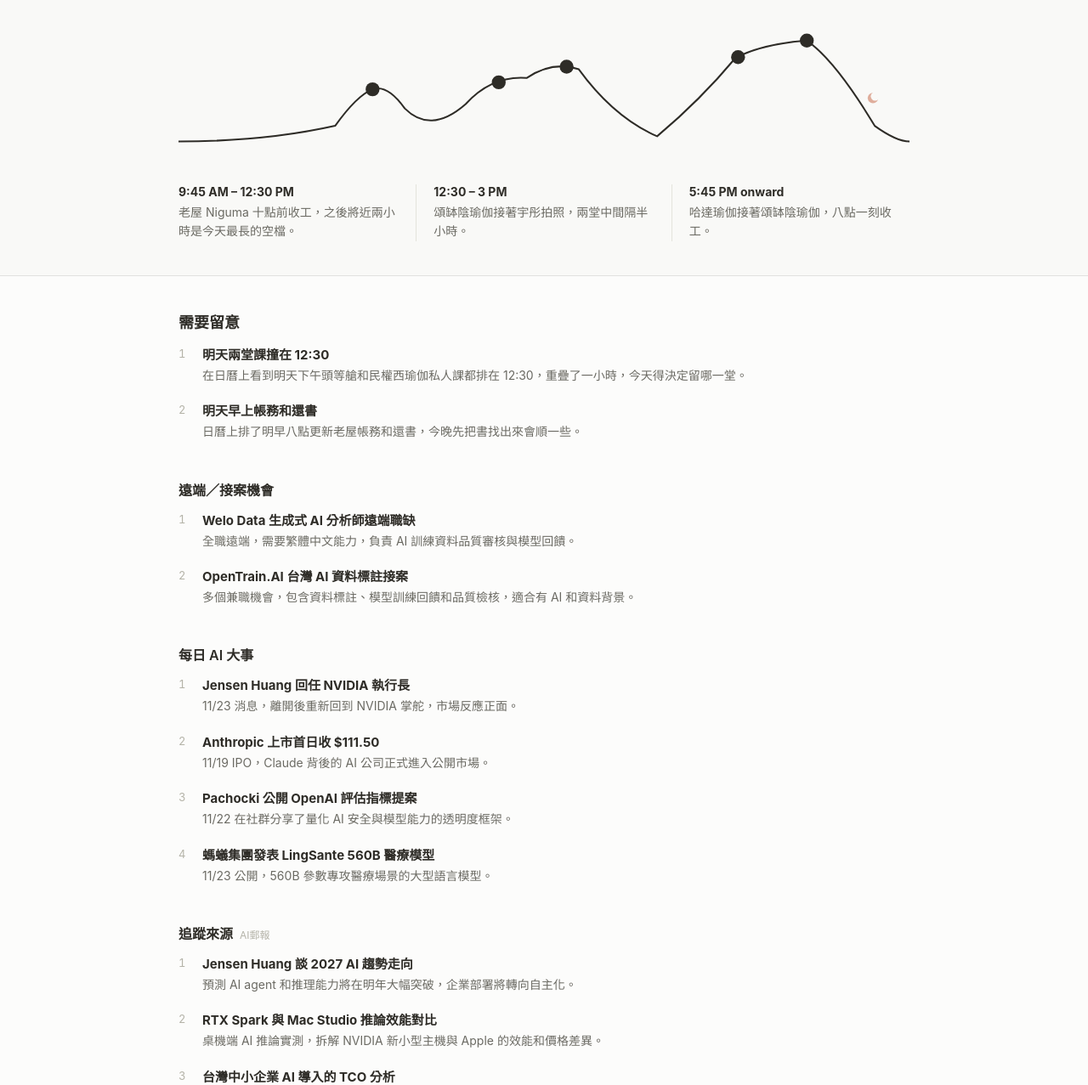
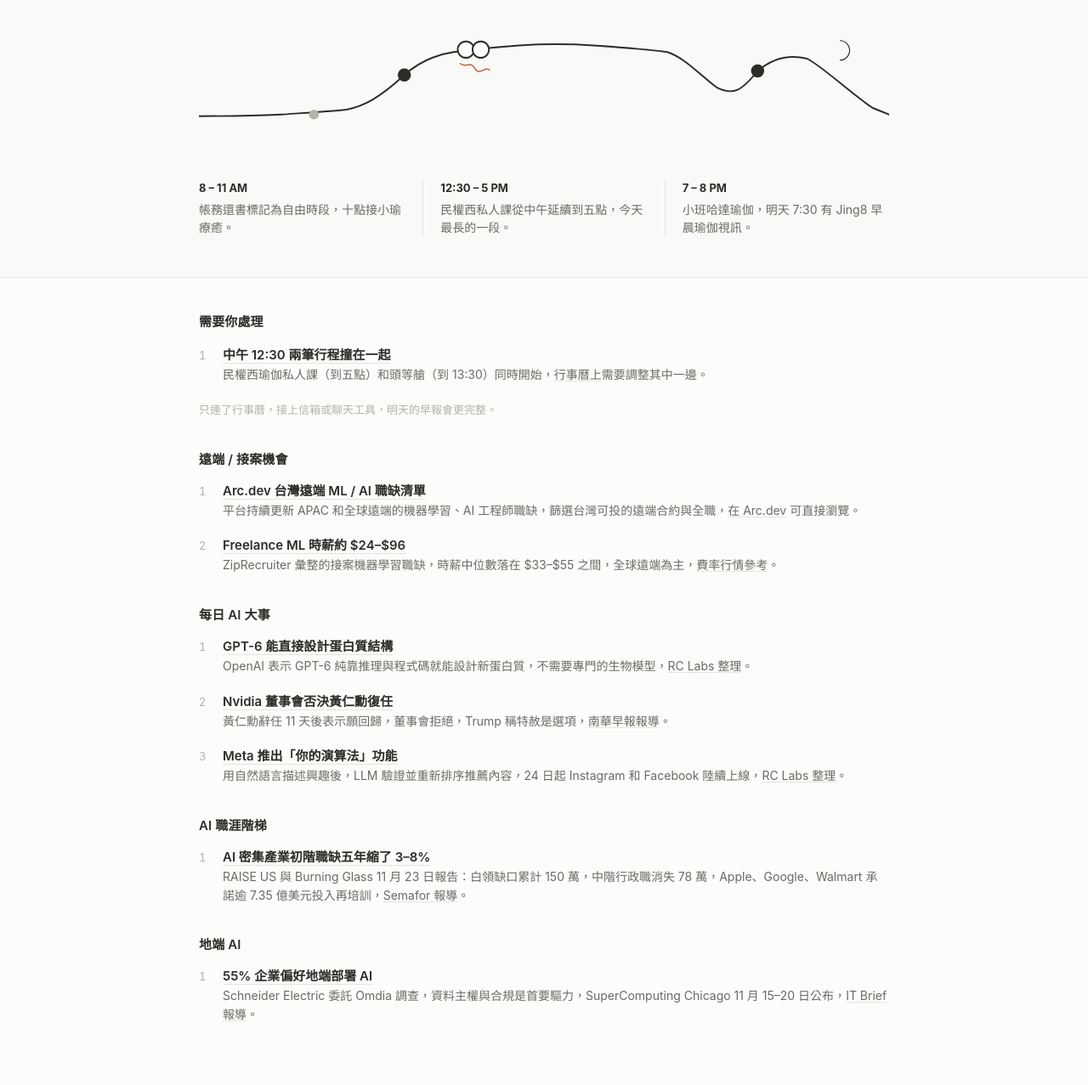
Before and after one commit to lanyliu/lanyliu.github.io, a plain HTML site: page morning-brief/index.html in a window 1280 px wide. Shown: the part 199-1476 px from the top of the page at 85% size. Drawn offline with Linux system fonts and the light colour scheme.

Commit message:
morning brief 2026-11-25

```diff
--- a/morning-brief/index.html
+++ b/morning-brief/index.html
@@ -3,159 +3,152 @@
 <head>
 <meta charset="UTF-8">
 <meta name="viewport" content="width=device-width, initial-scale=1.0">
-<title>Morning Brief</title>
+<title>早報 · 11月25日</title>
 <style>
-*{margin:0;padding:0;box-sizing:border-box}
-body{background:#FCFCFB;color:#2E2C27;font-family:-apple-system,"Segoe UI",sans-serif;-webkit-font-smoothing:antialiased}
-.top-band{background:#F9F9F7;padding:48px 16px 40px}
-.bottom-band{background:#FCFCFB;padding:40px 16px 56px;border-top:1px solid #E1E1DF}
-.content{max-width:860px;margin:0 auto}
-.day-date{font-size:14px;color:#6B6A63;margin-bottom:10px;letter-spacing:.02em}
-.headline{font-family:Georgia,"Songti TC","Noto Serif CJK TC",serif;font-size:40px;line-height:1.3;color:#2E2C27;margin-bottom:32px;font-weight:400}
-.terrain{display:block;width:100%;height:auto;margin-bottom:28px}
-.acts{display:flex}
+*,*::before,*::after{margin:0;padding:0;box-sizing:border-box}
+:root{
+--bg:#FCFCFB;--wash:#F9F9F7;--ink:#2E2C27;--ink-soft:#6B6A63;
+--ink-grey:#B4B3A8;--hairline:#E4E3DC;--border:#E1E1DF;
+--clay:#C6613F;--clay-hover:#AE5133;
+}
+body{background:var(--bg);color:var(--ink);font-family:-apple-system,"Segoe UI",sans-serif;line-height:1.6;-webkit-font-smoothing:antialiased}
+.band-top{background:var(--wash)}
+.band-bottom{background:var(--bg);border-top:1px solid var(--border)}
+.wrap{max-width:860px;margin:0 auto;padding:48px 24px}
+.band-bottom .wrap{padding-top:40px;padding-bottom:56px}
+.day-date{font-size:14px;color:var(--ink-soft);letter-spacing:.02em;margin-bottom:8px}
+.headline{font-family:Georgia,"Songti TC","Noto Serif CJK TC",serif;font-size:40px;line-height:1.25;color:var(--ink);margin-bottom:32px;font-weight:600}
+.terrain{width:100%;margin-bottom:28px}
+.acts{display:flex;gap:0;position:relative}
 .act{flex:1;padding:0 20px}
 .act:first-child{padding-left:0}
 .act:last-child{padding-right:0}
-.act+.act{border-left:1px solid #E4E3DC}
-.act-time{font-weight:700;font-size:14px;color:#2E2C27;margin-bottom:5px}
-.act-desc{font-size:14px;color:#6B6A63;line-height:1.6}
-.section-heading{font-size:18px;font-weight:600;color:#2E2C27;margin:44px 0 16px}
-.section-heading:first-child{margin-top:0}
+.act+.act{border-left:1px solid var(--hairline)}
+.act-time{font-size:13px;font-weight:700;color:var(--ink);margin-bottom:4px;text-transform:uppercase}
+.act-desc{font-size:14px;color:var(--ink-soft);line-height:1.5}
+.section-heading{font-size:15px;font-weight:600;color:var(--ink);margin-bottom:16px;letter-spacing:.01em}
 .item{margin-bottom:20px;padding-left:28px;position:relative}
-.item-num{position:absolute;left:0;top:1px;color:#B4B3A8;font-size:13px;font-variant-numeric:tabular-nums}
-.item-title{font-weight:700;font-size:15px;color:#2E2C27;line-height:1.4}
-.item-title a{color:#2E2C27;text-decoration:none}
-.item-title a:hover{text-decoration:underline}
-.item-desc{font-size:14px;color:#6B6A63;line-height:1.6;margin-top:3px}
-.item-desc a{color:#6B6A63;text-decoration:underline;text-underline-offset:2px}
-.themed-section{margin-top:44px}
-.themed-heading{font-size:16px;font-weight:600;color:#2E2C27;margin-bottom:14px}
-.source-tag{font-size:12px;color:#B4B3A8;font-weight:400;margin-left:8px}
+.item-num{position:absolute;left:0;top:1px;font-size:13px;color:var(--ink-grey);font-variant-numeric:tabular-nums}
+.item-title{font-size:15px;font-weight:600;line-height:1.4}
+.item-title a{color:var(--ink);text-decoration:none;border-bottom:1px solid var(--hairline)}
+.item-title a:hover{border-bottom-color:var(--ink-soft)}
+.item-body{font-size:14px;color:var(--ink-soft);line-height:1.55;margin-top:2px}
+.item-body a{color:var(--ink-soft);text-decoration:underline;text-decoration-color:var(--hairline);text-underline-offset:2px}
+.item-body a:hover{text-decoration-color:var(--ink-soft)}
+.connect-hint{font-size:13px;color:var(--ink-grey);margin-top:8px;margin-bottom:36px}
+.section-block{margin-top:36px}
+.section-block .section-heading{margin-bottom:14px}
 @media(max-width:640px){
 .headline{font-size:30px}
-.acts{flex-direction:column}
-.act+.act{border-left:none;border-top:1px solid #E4E3DC;padding-top:14px;margin-top:14px}
+.acts{flex-direction:column;gap:0}
+.act+.act{border-left:none;border-top:1px solid var(--hairline);padding-top:12px;margin-top:12px}
 .act{padding:0}
-.top-band{padding:32px 16px 28px}
-.bottom-band{padding:28px 16px 40px}
+.wrap{padding:32px 16px}
+.band-bottom .wrap{padding-top:28px;padding-bottom:40px}
 }
 </style>
 </head>
 <body>
-<div class="top-band">
-<div class="content">
-<div class="day-date">星期二 · 11月24日</div>
-<h1 class="headline">五堂瑜伽和頌缽從早排到晚，Lany，課與課之間留了幾段喘氣的空檔。</h1>
-<svg class="terrain" viewBox="0 0 840 170" width="840" height="170" xmlns="http://www.w3.org/2000/svg">
-<path d="M0,148 Q100,148 180,130 Q205,95 223,88 Q240,82 260,110 Q290,140 330,105 Q360,72 400,75 Q430,55 460,65 Q500,120 550,142 Q600,100 640,52 Q670,36 722,32 Q755,55 800,130 Q825,148 840,148" fill="none" stroke="#2E2C27" stroke-width="2" stroke-linecap="round" stroke-linejoin="round"/>
-<circle cx="223" cy="88" r="8" fill="#2E2C27"/>
-<circle cx="368" cy="80" r="8" fill="#2E2C27"/>
-<circle cx="446" cy="62" r="8" fill="#2E2C27"/>
-<circle cx="643" cy="51" r="8" fill="#2E2C27"/>
-<circle cx="722" cy="32" r="8" fill="#2E2C27"/>
-<circle cx="798" cy="98" r="6" fill="#C6613F" opacity="0.5"/>
-<circle cx="800.5" cy="96" r="5" fill="#F9F9F7"/>
+<div class="band-top">
+<div class="wrap">
+<div class="day-date">星期三 · 11月25日 2026</div>
+<div class="headline">十點前是你的，Lany，之後從療癒到哈達一路排滿到八點。</div>
+<svg class="terrain" viewBox="0 0 840 170" fill="none" xmlns="http://www.w3.org/2000/svg">
+<!-- Terrain stroke: flat morning → rise at 10 → plateau 12:30-17 → dip → rise 19-20 → down -->
+<path d="M0,130 C40,130 60,130 100,128 C130,126 150,125 180,122 C200,118 220,108 250,80 C270,62 290,55 310,52 C340,48 360,46 390,44 C420,42 450,42 480,44 C510,46 540,48 570,52 C590,58 610,80 630,95 C650,105 660,100 680,75 C700,58 720,55 740,60 C760,70 790,100 820,120 L840,128" stroke="#2E2C27" stroke-width="2" stroke-linecap="round" stroke-linejoin="round"/>
+<!-- 8AM grey dot (free/optional) -->
+<circle cx="140" cy="128" r="6" fill="#B4B3A8"/>
+<!-- 10AM 小瑜 filled dot -->
+<circle cx="250" cy="80" r="8" fill="#2E2C27"/>
+<!-- 12:30 overlap: two hollow intersecting circles -->
+<circle cx="325" cy="49" r="10" fill="#FCFCFB" stroke="#2E2C27" stroke-width="2"/>
+<circle cx="343" cy="49" r="10" fill="#FCFCFB" stroke="#2E2C27" stroke-width="2"/>
+<!-- Clay tension squiggle under overlap -->
+<path d="M318,66 C324,72 330,62 336,72 C342,82 348,68 354,74" stroke="#C6613F" stroke-width="1.5" fill="none" stroke-linecap="round"/>
+<!-- 19:00 哈達 filled dot -->
+<circle cx="680" cy="75" r="8" fill="#2E2C27"/>
+<!-- Moon motif for late finish + early tomorrow -->
+<path d="M780,38 A12,12 0 1,1 780,62 A8,8 0 1,0 780,38Z" fill="none" stroke="#2E2C27" stroke-width="1.2"/>
 </svg>
 <div class="acts">
 <div class="act">
-<div class="act-time">9:45 AM – 12:30 PM</div>
-<div class="act-desc">老屋 Niguma 十點前收工，之後將近兩小時是今天最長的空檔。</div>
+<div class="act-time">8 – 11 AM</div>
+<div class="act-desc">帳務還書標記為自由時段，十點接小瑜療癒。</div>
 </div>
 <div class="act">
-<div class="act-time">12:30 – 3 PM</div>
-<div class="act-desc">頌缽陰瑜伽接著宇彤拍照，兩堂中間隔半小時。</div>
+<div class="act-time">12:30 – 5 PM</div>
+<div class="act-desc">民權西私人課從中午延續到五點，今天最長的一段。</div>
 </div>
 <div class="act">
-<div class="act-time">5:45 PM onward</div>
-<div class="act-desc">哈達瑜伽接著頌缽陰瑜伽，八點一刻收工。</div>
+<div class="act-time">7 – 8 PM</div>
+<div class="act-desc">小班哈達瑜伽，明天 7:30 有 Jing8 早晨瑜伽視訊。</div>
 </div>
 </div>
 </div>
 </div>
-<div class="bottom-band">
-<div class="content">
-<h2 class="section-heading">需要留意</h2>
+
+<div class="band-bottom">
+<div class="wrap">
+
+<div class="section-heading">需要你處理</div>
 <div class="item">
 <span class="item-num">1</span>
-<div class="item-title">明天兩堂課撞在 12:30</div>
-<div class="item-desc">在日曆上看到明天下午頭等艙和民權西瑜伽私人課都排在 12:30，重疊了一小時，今天得決定留哪一堂。</div>
+<div class="item-title"><a href="https://www.google.com/calendar/event?eid=NmdvajhkMWk2NHE2MmI5bjc0b2o2YjlrY2dwNmNiYjI2NHJtY2I5a2NsaW0yZTFqY29yajhlOWdjbyBsYW55bGl1MTIyQG0">中午 12:30 兩筆行程撞在一起</a></div>
+<div class="item-body">民權西瑜伽私人課（到五點）和頭等艙（到 13:30）同時開始，<a href="https://www.google.com/calendar/event?eid=Y2dxNjJkaHA2OHNqOGI5bjY1ajNnYjlrNnRpajZiYjFjOWg2MmI5ajY1aTNlY2I2NzFoNjRvcGtjNCBsYW55bGl1MTIyQG0">行事曆上</a>需要調整其中一邊。</div>
+</div>
+<div class="connect-hint">只連了行事曆，接上信箱或聊天工具，明天的早報會更完整。</div>
+
+<div class="section-block">
+<div class="section-heading">遠端 / 接案機會</div>
+<div class="item">
+<span class="item-num">1</span>
+<div class="item-title"><a href="https://arc.dev/en-tw/remote-jobs">Arc.dev 台灣遠端 ML / AI 職缺清單</a></div>
+<div class="item-body">平台持續更新 APAC 和全球遠端的機器學習、AI 工程師職缺，篩選台灣可投的遠端合約與全職，<a href="https://arc.dev/en-tw/remote-jobs">在 Arc.dev</a> 可直接瀏覽。</div>
 </div>
 <div class="item">
 <span class="item-num">2</span>
-<div class="item-title">明天早上帳務和還書</div>
-<div class="item-desc">日曆上排了明早八點更新老屋帳務和還書，今晚先把書找出來會順一些。</div>
+<div class="item-title"><a href="https://www.ziprecruiter.com/Jobs/Freelance-Machine-Learning">Freelance ML 時薪約 $24–$96</a></div>
+<div class="item-body">ZipRecruiter 彙整的接案機器學習職缺，時薪中位數落在 $33–$55 之間，全球遠端為主，<a href="https://www.ziprecruiter.com/Jobs/Freelance-Machine-Learning">費率行情參考</a>。</div>
 </div>
-<div class="themed-section">
-<h3 class="themed-heading">遠端／接案機會</h3>
+</div>
+
+<div class="section-block">
+<div class="section-heading">每日 AI 大事</div>
 <div class="item">
 <span class="item-num">1</span>
-<div class="item-title">Welo Data 生成式 AI 分析師遠端職缺</div>
-<div class="item-desc">全職遠端，需要繁體中文能力，負責 AI 訓練資料品質審核與模型回饋。</div>
+<div class="item-title"><a href="https://daily.rclabs.in/day/2026-11-25">GPT-6 能直接設計蛋白質結構</a></div>
+<div class="item-body">OpenAI 表示 GPT-6 純靠推理與程式碼就能設計新蛋白質，不需要專門的生物模型，<a href="https://daily.rclabs.in/day/2026-11-25">RC Labs 整理</a>。</div>
 </div>
 <div class="item">
 <span class="item-num">2</span>
-<div class="item-title">OpenTrain.AI 台灣 AI 資料標註接案</div>
-<div class="item-desc">多個兼職機會，包含資料標註、模型訓練回饋和品質檢核，適合有 AI 和資料背景。</div>
-</div>
-</div>
-<div class="themed-section">
-<h3 class="themed-heading">每日 AI 大事</h3>
-<div class="item">
-<span class="item-num">1</span>
-<div class="item-title">Jensen Huang 回任 NVIDIA 執行長</div>
-<div class="item-desc">11/23 消息，離開後重新回到 NVIDIA 掌舵，市場反應正面。</div>
-</div>
-<div class="item">
-<span class="item-num">2</span>
-<div class="item-title">Anthropic 上市首日收 $111.50</div>
-<div class="item-desc">11/19 IPO，Claude 背後的 AI 公司正式進入公開市場。</div>
+<div class="item-title"><a href="https://www.scmp.com/tech/article/3374812/nvidia-board-says-it-has-no-plans-reinstate-jensen-huang-ceo">Nvidia 董事會否決黃仁勳復任</a></div>
+<div class="item-body">黃仁勳辭任 11 天後表示願回歸，董事會拒絕，Trump 稱特赦是選項，<a href="https://www.scmp.com/tech/article/3374812/nvidia-board-says-it-has-no-plans-reinstate-jensen-huang-ceo">南華早報報導</a>。</div>
 </div>
 <div class="item">
 <span class="item-num">3</span>
-<div class="item-title">Pachocki 公開 OpenAI 評估指標提案</div>
-<div class="item-desc">11/22 在社群分享了量化 AI 安全與模型能力的透明度框架。</div>
-</div>
-<div class="item">
-<span class="item-num">4</span>
-<div class="item-title">螞蟻集團發表 LingSante 560B 醫療模型</div>
-<div class="item-desc">11/23 公開，560B 參數專攻醫療場景的大型語言模型。</div>
+<div class="item-title"><a href="https://daily.rclabs.in/day/2026-11-25">Meta 推出「你的演算法」功能</a></div>
+<div class="item-body">用自然語言描述興趣後，LLM 驗證並重新排序推薦內容，24 日起 Instagram 和 Facebook 陸續上線，<a href="https://daily.rclabs.in/day/2026-11-25">RC Labs 整理</a>。</div>
 </div>
 </div>
-<div class="themed-section">
-<h3 class="themed-heading">追蹤來源<span class="source-tag">AI郵報</span></h3>
+
+<div class="section-block">
+<div class="section-heading">AI 職涯階梯</div>
 <div class="item">
 <span class="item-num">1</span>
-<div class="item-title">Jensen Huang 談 2027 AI 趨勢走向</div>
-<div class="item-desc">預測 AI agent 和推理能力將在明年大幅突破，企業部署將轉向自主化。</div>
-</div>
-<div class="item">
-<span class="item-num">2</span>
-<div class="item-title">RTX Spark 與 Mac Studio 推論效能對比</div>
-<div class="item-desc">桌機端 AI 推論實測，拆解 NVIDIA 新小型主機與 Apple 的效能和價格差異。</div>
-</div>
-<div class="item">
-<span class="item-num">3</span>
-<div class="item-title">台灣中小企業 AI 導入的 TCO 分析</div>
-<div class="item-desc">總持有成本拆解，涵蓋算力、人才和維運，提供在地 AI 投入的評估框架。</div>
+<div class="item-title"><a href="https://www.semafor.com/article/11/23/2026/ai-disrupting-entry-level-work-report-finds">AI 密集產業初階職缺五年縮了 3–8%</a></div>
+<div class="item-body">RAISE US 與 Burning Glass 11 月 23 日報告：白領缺口累計 150 萬，中階行政職消失 78 萬，Apple、Google、Walmart 承諾逾 7.35 億美元投入再培訓，<a href="https://www.semafor.com/article/11/23/2026/ai-disrupting-entry-level-work-report-finds">Semafor 報導</a>。</div>
 </div>
 </div>
-<div class="themed-section">
-<h3 class="themed-heading">AI 職涯階梯</h3>
+
+<div class="section-block">
+<div class="section-heading">地端 AI</div>
 <div class="item">
 <span class="item-num">1</span>
-<div class="item-title">PwC 2026 AI 工作晴雨表出爐</div>
-<div class="item-desc">入門職位的資深化速度是其他職位的七倍，具備 AI 技能者薪資溢價達 62%，勞動市場正朝雙軌分化加速。</div>
+<div class="item-title"><a href="https://itbrief.com.au/story/most-firms-favour-on-premises-ai-schneider-survey-finds">55% 企業偏好地端部署 AI</a></div>
+<div class="item-body">Schneider Electric 委託 Omdia 調查，資料主權與合規是首要驅力，SuperComputing Chicago 11 月 15–20 日公布，<a href="https://itbrief.com.au/story/most-firms-favour-on-premises-ai-schneider-survey-finds">IT Brief 報導</a>。</div>
 </div>
 </div>
-<div class="themed-section">
-<h3 class="themed-heading">地端 AI</h3>
-<div class="item">
-<span class="item-num">1</span>
-<div class="item-title"><a href="https://blogs.windows.com/msedgedev/2026/11/19/hybrid-intelligence-on-the-web-introducing-aion-instruct-and-prompt-api-in-microsoft-edge/">Microsoft Edge 內建 Aion Instruct</a></div>
-<div class="item-desc">11/19 公開，2.3B 參數取代 Phi-4，開放 Prompt API origin trial 和實驗性 Decisions API，讓網站直接呼叫瀏覽器內建 AI。</div>
-</div>
-</div>
+
 </div>
 </div>
 </body>
```
